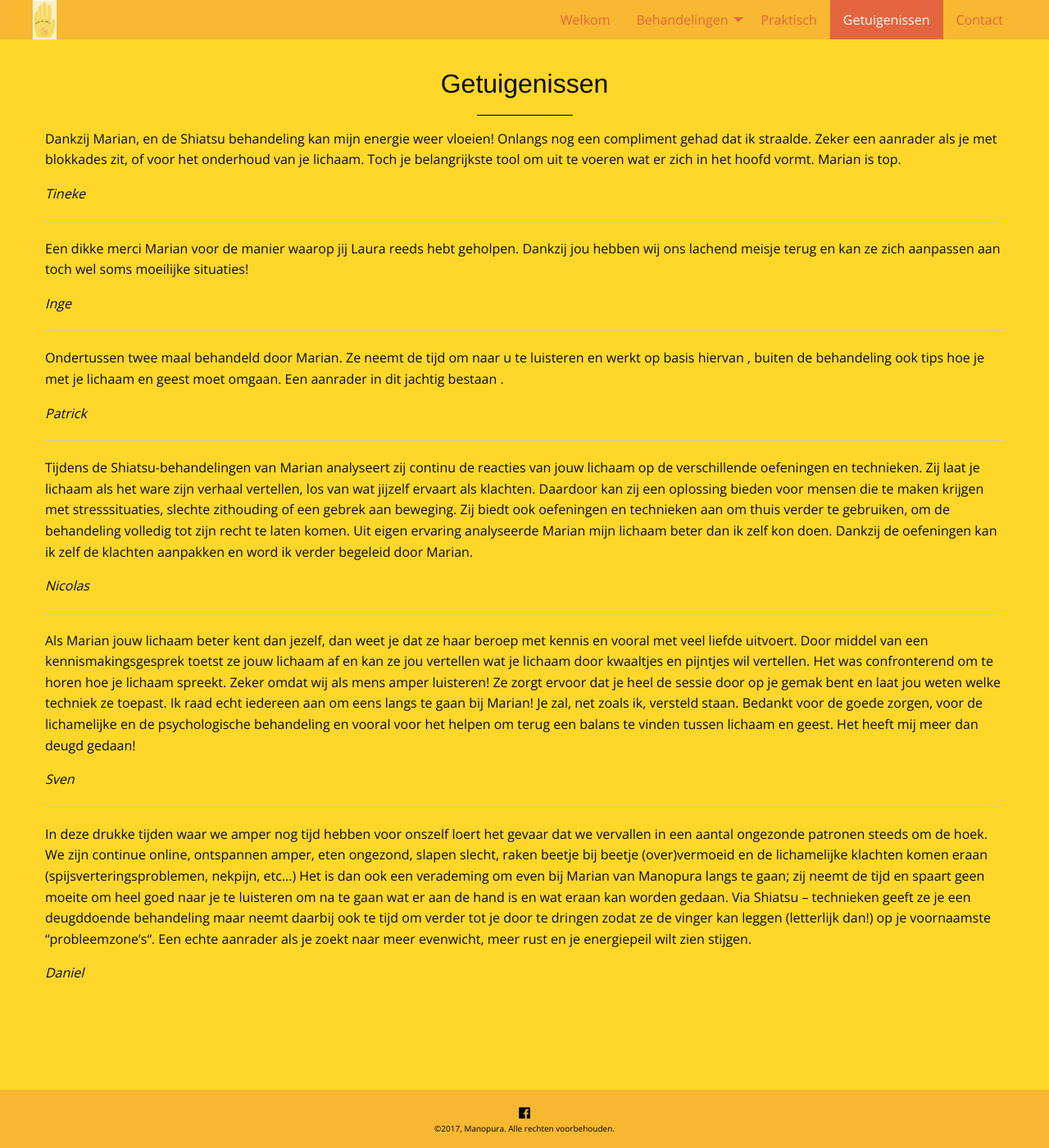
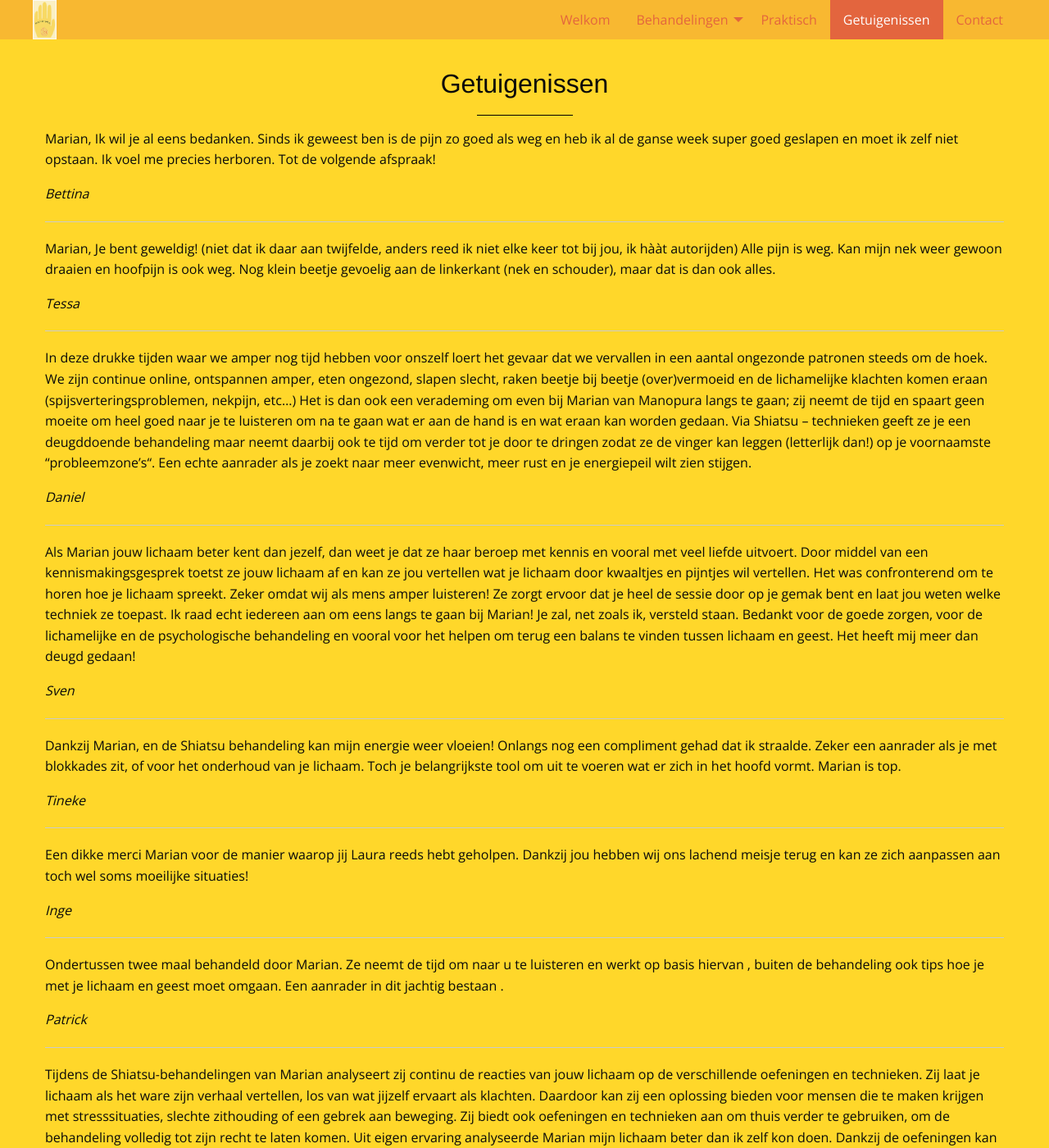
Before and after one commit to manopura/manopura.github.io, a Jekyll site: the page built from Getuigenissen.md, in a window 1280 px wide and 1400 px high. Shown: the whole window at 82% size. Built offline with Jekyll 4.4.1, drawn with Linux system fonts in a browser that asks for light colours; nearby versions of some CDN libraries; our own code applies the rules of GitHub Pages for plain Markdown files.

Commit message:
Update Getuigenissen.md

```diff
--- a/Getuigenissen.md
+++ b/Getuigenissen.md
@@ -3,6 +3,35 @@ layout: markdown
 menu: Getuigenissen
 ---
 # Getuigenissen
+
+
+
+Marian, Ik wil je al eens bedanken. Sinds ik geweest ben is de pijn zo goed als weg en heb ik al de ganse week super goed geslapen en moet ik zelf niet opstaan. Ik voel me precies herboren. Tot de volgende afspraak!
+
+*Bettina*
+
+---
+
+Marian,
+Je bent geweldig! (niet dat ik daar aan twijfelde, anders reed ik niet elke keer tot bij jou, ik hààt autorijden)
+Alle pijn is weg.
+Kan mijn nek weer gewoon draaien en hoofpijn is ook weg. Nog klein beetje gevoelig aan de linkerkant (nek en schouder), maar dat is dan ook alles.
+
+*Tessa*
+
+---
+
+In deze drukke tijden waar we amper nog tijd hebben voor onszelf loert het gevaar dat we vervallen in een aantal ongezonde patronen steeds om de hoek. We zijn continue online, ontspannen amper, eten ongezond, slapen slecht, raken beetje bij beetje (over)vermoeid en de lichamelijke klachten komen eraan (spijsverteringsproblemen, nekpijn, etc...) Het is dan ook een verademing om even bij Marian van Manopura langs te gaan; zij neemt de tijd en spaart geen moeite om heel goed naar je te luisteren om na te gaan wat er aan de hand is en wat eraan kan worden gedaan. Via Shiatsu – technieken geeft ze je een deugddoende behandeling maar neemt daarbij ook te tijd om verder tot je door te dringen zodat ze de vinger kan leggen (letterlijk dan!) op je voornaamste “probleemzone’s“. Een echte aanrader als je zoekt naar meer evenwicht, meer rust en je energiepeil wilt zien stijgen.
+
+*Daniel*
+
+---
+
+Als Marian jouw lichaam beter kent dan jezelf, dan weet je dat ze haar beroep met kennis en vooral met veel liefde uitvoert. Door middel van een kennismakingsgesprek toetst ze jouw lichaam af en kan ze jou vertellen wat je lichaam door kwaaltjes en pijntjes wil vertellen. Het was confronterend om te horen hoe je lichaam spreekt. Zeker omdat wij als mens amper luisteren! Ze zorgt ervoor dat je heel de sessie door op je gemak bent en laat jou weten welke techniek ze toepast. Ik raad echt iedereen aan om eens langs te gaan bij Marian! Je zal, net zoals ik, versteld staan. Bedankt voor de goede zorgen, voor de lichamelijke en de psychologische behandeling en vooral voor het helpen om terug een balans te vinden tussen lichaam en geest. Het heeft mij meer dan deugd gedaan!
+
+*Sven*
+
+---
 
 Dankzij Marian, en de Shiatsu behandeling kan mijn energie weer vloeien! Onlangs nog een compliment gehad dat ik straalde. Zeker een aanrader als je met blokkades zit, of voor het onderhoud van je lichaam. Toch je belangrijkste tool om uit te voeren wat er zich in het hoofd vormt. Marian is top.
 
```
Also changed, not shown: other parts of Getuigenissen.md (+0 -10 lines).
